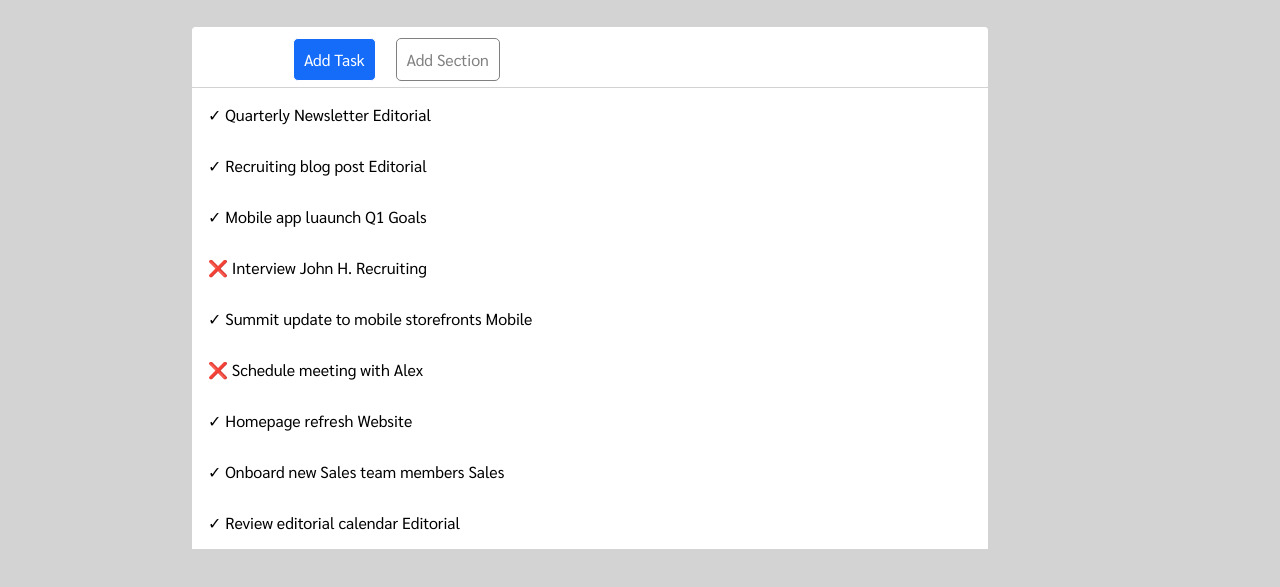
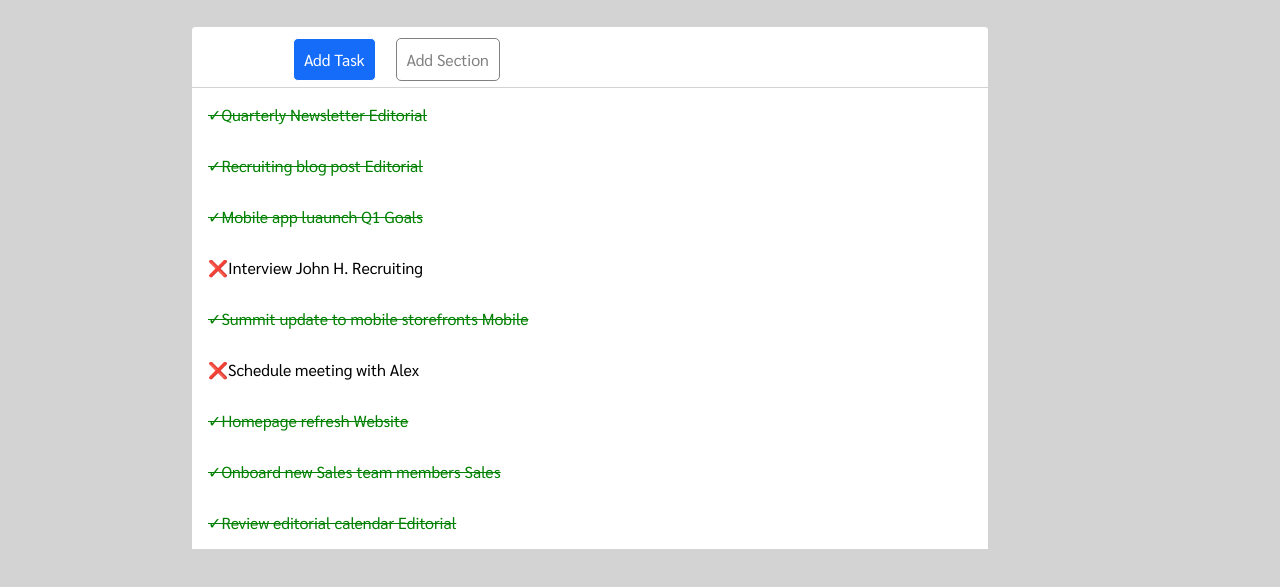
Before and after one commit to antoniozacca/html-css-toboolist, a plain HTML site: page index.html in a window 1280 px wide. Shown: the part 53-640 px from the top of the page. Drawn offline with nearby package versions, Linux system fonts and the light colour scheme.

Commit message:
finish milestone 1

```diff
--- a/css/style.css
+++ b/css/style.css
@@ -111,3 +111,7 @@ body{
     padding: 0;
     box-sizing: border-box;
 }
+.fatto{
+    text-decoration: line-through;
+    color: green;
+}
--- a/index.html
+++ b/index.html
@@ -25,9 +25,8 @@
                 <div class="container2">
                     <ul>
                         <li  v-for="(dati, index) in todo" :key="index">
-                            <span v-if="dati.done === true">&check;</span>
-                            <span v-else="dati.done === false">&#10060</span>
-                             {{ dati.text }} {{ dati.fonte }}</li>
+                            <span v-if="dati.done === true" class="fatto">&check;{{ dati.text }} {{ dati.fonte }}</span>
+                            <span v-else="dati.done === false">&#10060{{ dati.text }} {{ dati.fonte }}</span></li>
                     </ul>
                 </div>
             </div>
```
